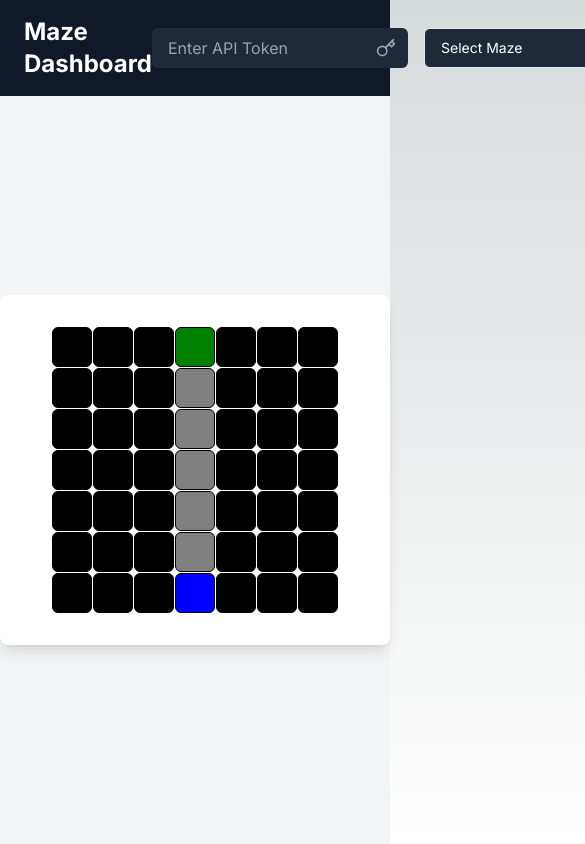
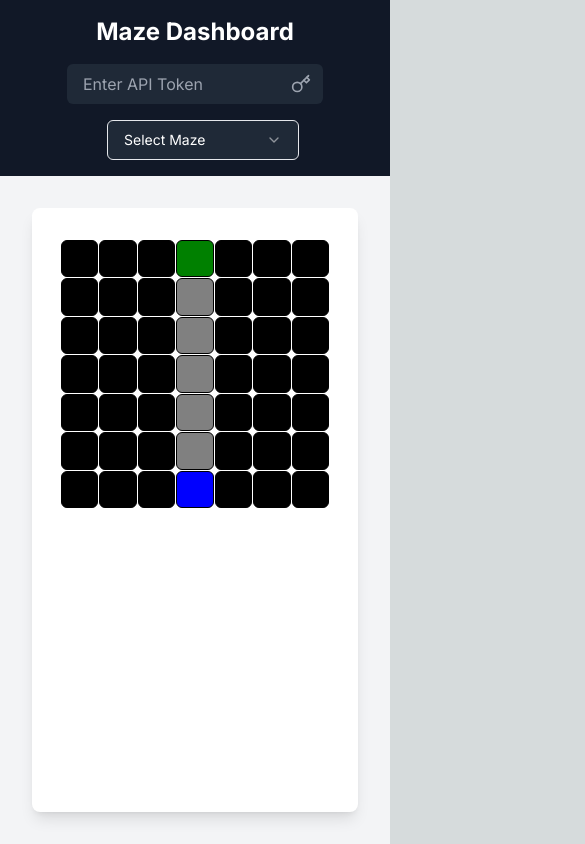
Before and after one commit to MichiganLabs/Hack-the-Lab-Dashboard, a Next.js app: page / in a window 390 px wide. Shown: the top 844 px of the page, 585 px wide, since content can reach past the window. Built offline with nearby package versions, Linux system fonts and the light colour scheme.

Commit message:
Added responsive maze grid

```diff
--- a/package.json
+++ b/package.json
@@ -18,6 +18,7 @@
     "next": "14.2.3",
     "react": "^18",
     "react-dom": "^18",
+    "react-resize-detector": "^10.0.1",
     "react-tooltip": "^5.26.4",
     "tailwind-merge": "^2.3.0",
     "tailwindcss-animate": "^1.0.7"
--- a/src/app/page.tsx
+++ b/src/app/page.tsx
@@ -11,10 +11,11 @@ import {
 } from "@/components/ui/select";
 import oneTurn from "./oneTurn.json";
 import straightMaze from "./straightMaze.json";
+import { useResizeDetector } from "react-resize-detector";
 
 const Home = () => {
   const [mazeData, setMazeData] = React.useState<any>(straightMaze);
-  const cellSize = 40;
+  const { width, height, ref } = useResizeDetector();
 
   const handleSelectChange = (value: any) => {
     switch (value) {
@@ -28,11 +29,15 @@ const Home = () => {
     }
   };
 
+  const cellSize = Math.min(
+    width ? width / mazeData.dimensions.horizontal : 0,
+    height ? height / mazeData.dimensions.vertical : 0
+  );
   return (
     <div className="flex flex-col h-screen">
-      <header className="bg-gray-900 text-white py-4 px-6 flex items-center justify-between">
+      <header className="bg-gray-900 text-white py-4 px-6 flex items-center justify-between flex-col md:flex-row gap-4">
         <h1 className="text-2xl font-bold">Maze Dashboard</h1>
-        <div className="flex items-center space-x-4">
+        <div className="flex items-center space-x-4 flex-col md:flex-row gap-4">
           <div className="relative">
             <input
               className="bg-gray-800 text-white px-4 py-2 rounded-md focus:outline-none focus:ring-2 focus:ring-blue-500 focus:border-transparent w-64"
@@ -52,9 +57,12 @@ const Home = () => {
           </Select>
         </div>
       </header>
-      <main className="flex-1 bg-gray-100 dark:bg-gray-900 flex justify-center items-center">
-        <div className="bg-white dark:bg-gray-800 shadow-lg rounded-lg p-8 w-full max-w-4xl">
-          <div className="flex justify-center">
+      <main className="flex-1 bg-gray-100 dark:bg-gray-900 flex justify-center items-center p-8 h-[calc(100%-6rem)]">
+        <div
+          className="bg-white dark:bg-gray-800 shadow-lg rounded-lg p-8 w-full max-w-4xl h-full"
+          ref={ref}
+        >
+          <div className="flex justify-center items-center w-full">
             <MazeGrid mazeData={mazeData} cellSize={cellSize} />
           </div>
         </div>
```
Also changed, not shown: 1 other file (tests, documents, lock files or other folders).
